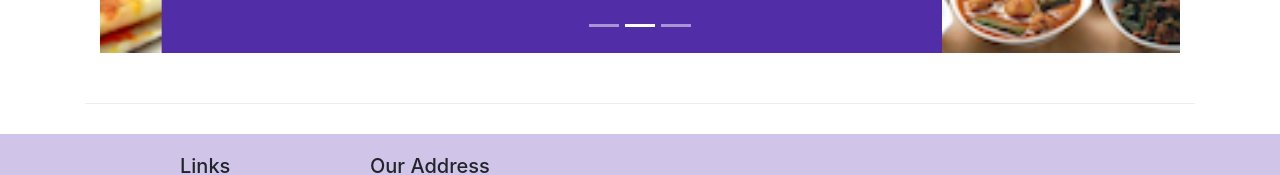
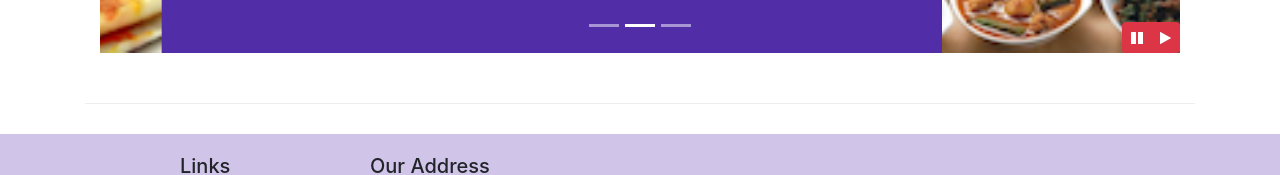
Before and after one commit to Abdulraheembashir043/Bootstrap4, a website: page index.html in a window 1280 px wide. Shown: the part 631-806 px from the top of the page. Drawn offline with nearby package versions, Linux system fonts and the light colour scheme.

Commit message:
Bootstrap JQuery

```diff
--- a/css/styles.css
+++ b/css/styles.css
@@ -67,3 +67,10 @@ height: 300px;
   left: 0;
   min-height: 300px;
 }
+
+#carouselButton {
+  right:15px;
+  position: absolute;
+  bottom: 0px;
+  z-index: 1;
+}
--- a/index.html
+++ b/index.html
@@ -224,6 +224,14 @@
                 <a class="carousel-control-next" href="#mycarousel" role="button" data-slide="next">
                     <span class="carousel-control-next-icon"></span>
                 </a>
+                <div class="btn-group" id="carouselButton">
+                    <button class="btn btn-danger btn-sm" id="carousel-pause">
+                	    <span class="fa fa-pause"></span>
+                    </button>
+                    <button class="btn btn-danger btn-sm" id="carousel-play">
+                	    <span class="fa fa-play"></span>
+                    </button>
+                </div>
              </div>
         </div>
     </div>
@@ -273,6 +281,18 @@
     <script src="node_modules/jquery/dist/jquery.slim.min.js"></script>
     <script src="node_modules/popper.js/dist/umd/popper.min.js"></script>
     <script src="node_modules/bootstrap/dist/js/bootstrap.min.js"></script>
+    <script>
+        $(document).ready(function(){
+            $("#mycarousel").carousel( { interval: 2000 } );
+            $("#carousel-pause").click(function(){
+                $("#mycarousel").carousel('pause');
+            });
+            $("#carousel-play").click(function(){
+                $("#mycarousel").carousel('cycle');
+            });
+        });
+    </script>
+
 </body>
 
 </html>
```
